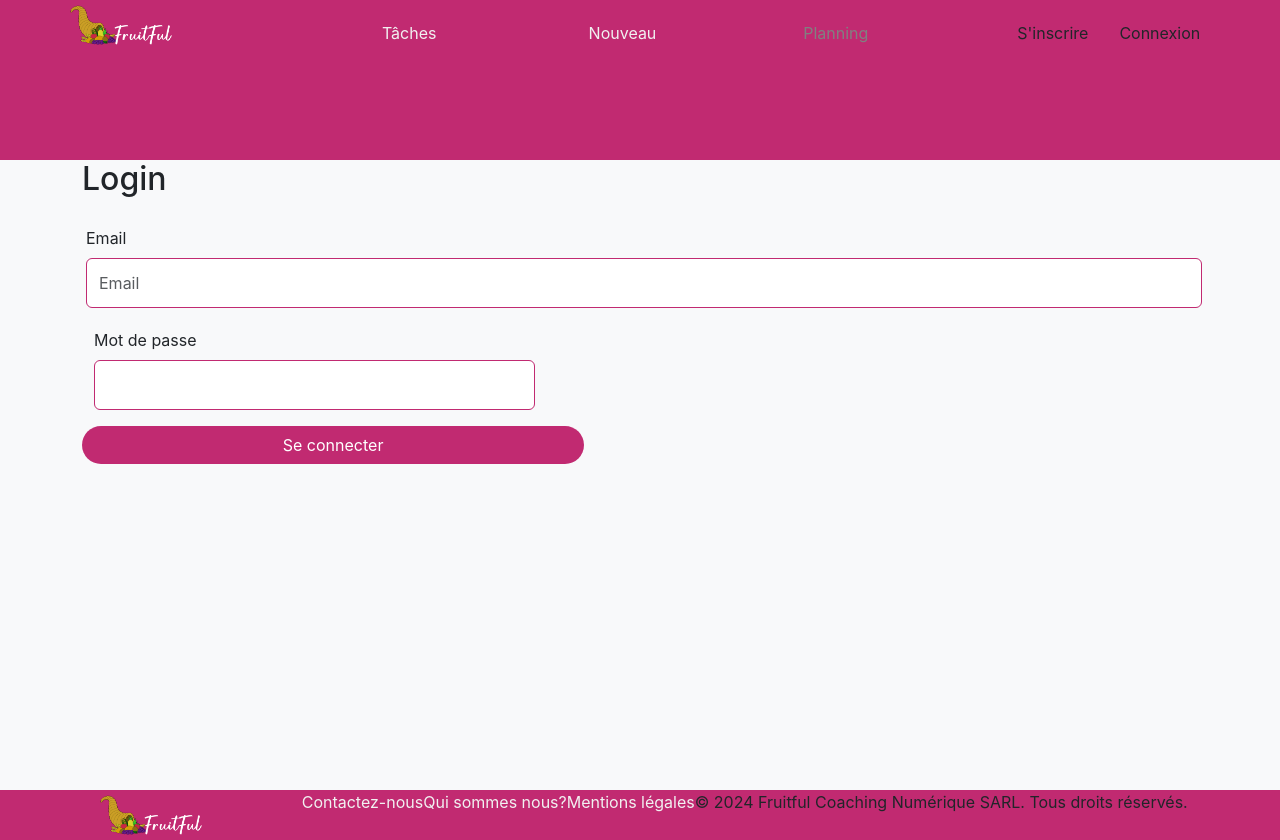
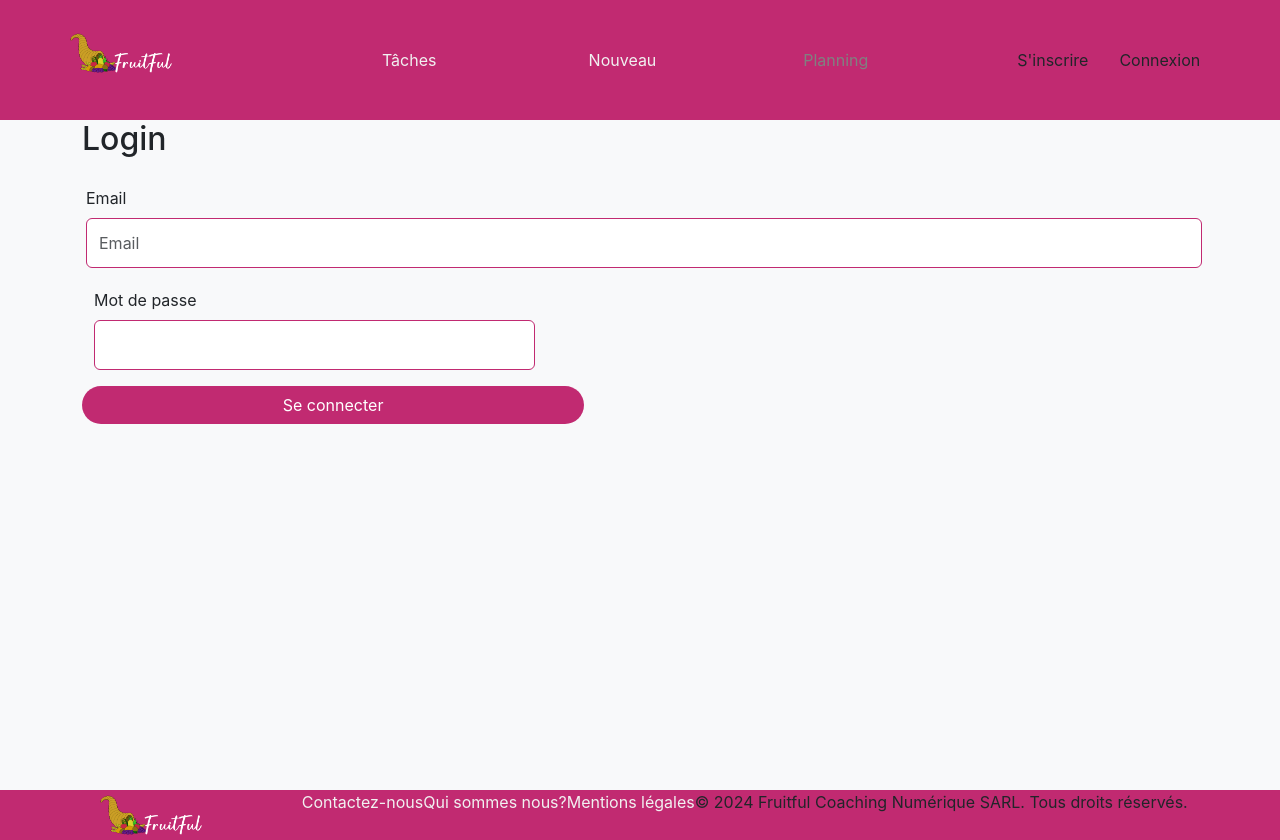
Before and after one commit to RomainVReco/fruitful-app, a React (Create React App) app: page /login in a window 1280 px wide. Built offline with nearby package versions, Linux system fonts and the light colour scheme.

Commit message:
embellissement page monProfil

```diff
--- a/src/_helpers/gestion.connexion.js
+++ b/src/_helpers/gestion.connexion.js
@@ -40,6 +40,17 @@ let checkCapIsReached = async (jeton) => {
     }
  }
 
+ let checkIsAbonne = async (jeton) => {
+    try {
+        console.log('checkIsAbonne : ', jeton)
+        const responseIsAbonne = await axios.get(`http://localhost:8081/getIsAbonne/${jeton}`)
+        console.log('checkIsAbonne : ', responseIsAbonne.data)
+        return !!responseIsAbonne.data.data[0].estAbonne
+    } catch (error) {
+        console.log("Echec du contrôle du statut de l'utilisateur", error)
+    }
+ }
+
 export const gestionConnexion = {
     saveSessionId, deconnexion, isLogged, getSessionId, checkCapIsReached
 }
--- a/src/components/header/Header.js
+++ b/src/components/header/Header.js
@@ -69,7 +69,7 @@ function Header() {
 
   return (
 
-    <nav className="headerTop">
+    <nav className="headerTop d-flex align-items-center">
       <div className="header-container" >
         <div>
           <Link className="" to='/'>
--- a/src/components/header/header-css.css
+++ b/src/components/header/header-css.css
@@ -17,14 +17,14 @@
     position: sticky;
     top: 0;
     left: 0;
-    height: 20vh;
+    height: 15vh;
     align-items: center;
   }
 
   .header-container {
     display: flex;
     justify-content: space-evenly;
-
+    width: 100%;
   }
 
   .image-header {
--- a/src/pages/inscrit/CreationTache.js
+++ b/src/pages/inscrit/CreationTache.js
@@ -123,7 +123,7 @@ export default function CreationTache() {
 	return (
 		<div className='container d-flex flex-column align-items-center gap-3 mt-5'>
 			<h3 className='titre-h3-modifier-creer-tache'> Créez un nouvel évènement</h3>
-			<div className='d-flex flex-column align-items-start gap-3'>
+			<div className='d-flex flex-column align-items-start gap-2'>
 				<InputGenericText nomLabel={"Nommez votre nouvel évènement :"} label='nom' titre={tache.nom}
 					method={handleChange} exemple='Couche-tôt !' />
 				<button className='btn btn-light' onClick={() => setIsOpen(true)}>
```
